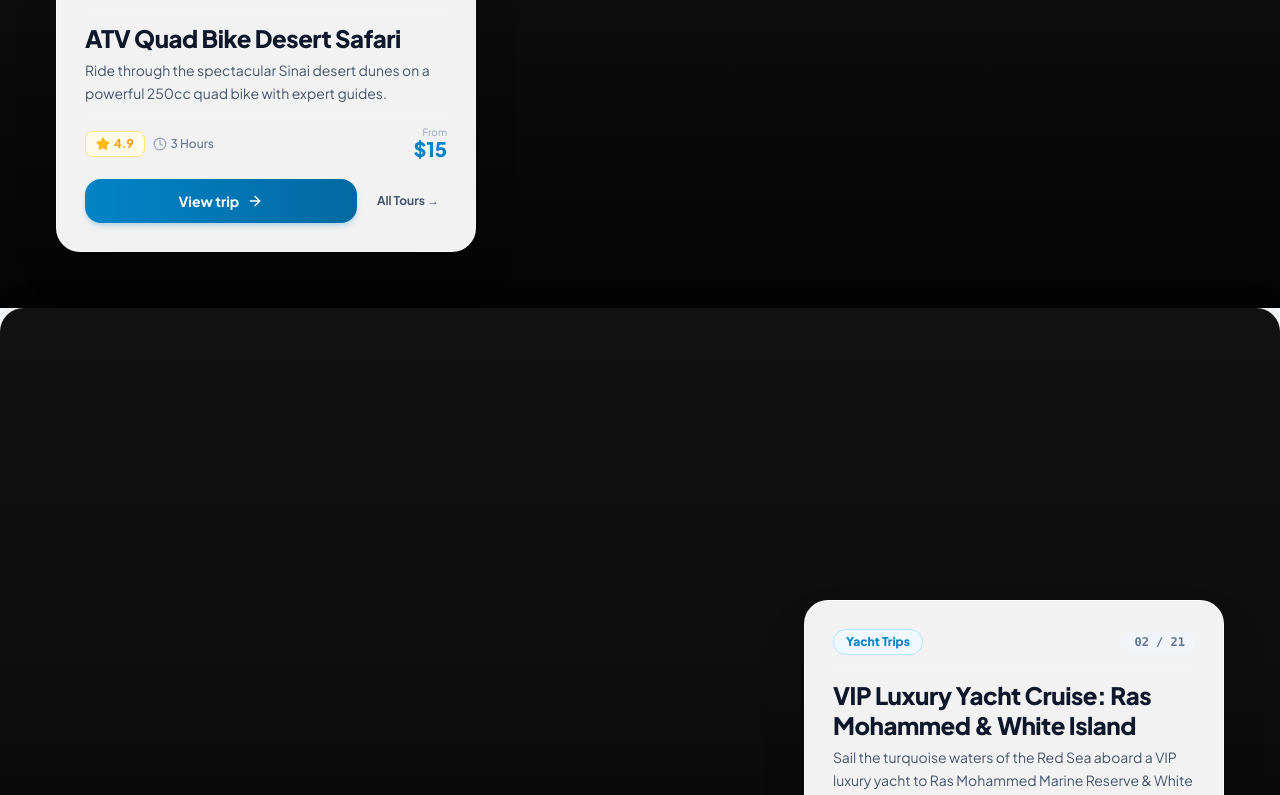
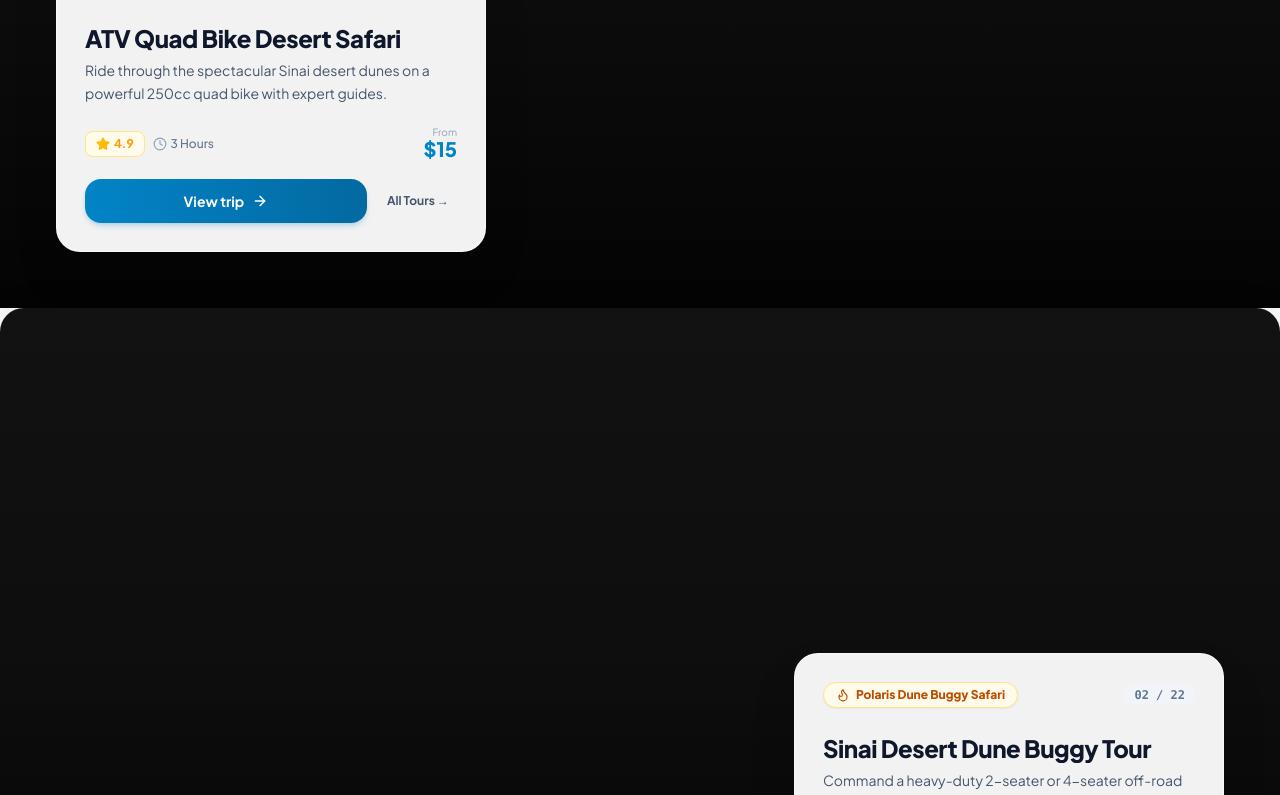
Before and after one commit to ahmedyasser1234/elhana, a React (Vite) app: page / in a window 1280 px wide. Shown: the part 1225-2020 px from the top of the page. Built offline with nearby package versions, Linux system fonts and the light colour scheme.

Commit message:
feat: strictly order TripStack and HomePage flow (Safari -> Sea -> Transfers -> Outside Sharm) and verify high-res imagery

```diff
--- a/public/media-manifest.json
+++ b/public/media-manifest.json
@@ -1,5 +1,5 @@
 {
-  "generated": "2026-11-16T15:51:09.529Z",
+  "generated": "2026-11-16T18:10:35.801Z",
   "items": [
     {
       "url": "/images/safari/atv/double/dinner/WhatsApp Image 2026-10-05 at 11.26.00 AM (1).jpeg",
--- a/src/components/TripStack.jsx
+++ b/src/components/TripStack.jsx
@@ -6,7 +6,12 @@ import {
   Clock,
   ArrowLeft,
   ArrowRight,
-  Compass
+  Compass,
+  Ship,
+  Car,
+  MapPin,
+  Flame,
+  Waves
 } from 'lucide-react';
 import { EXPERIENCES, getLocalizedExperience } from '../data/experiences';
 import { useCurrency } from '../context/CurrencyContext';
@@ -15,29 +20,210 @@ import StackSection from './StackSection';
 const pad = (n) => String(n).padStart(2, '0');
 const toWebp = (url) => (url ? url.replace(/\.(jpg|jpeg|png)$/i, '.webp') : url);
 
-// Complete ordered list of ALL tours and adventures offered by El Hana Group
-const ALL_OFFERED_SLUGS = [
-  { slug: 'atv-quad-bike-safari', focus: 'center 45%', image: '/images/real/user-atv-safari.webp' },
-  { slug: 'vip-yacht-ras-mohammed-white-island', focus: 'center 45%', image: '/images/sea/ras-mohammed-luxury-yacht.webp' },
-  { slug: 'dune-buggy-adventure', focus: 'center 50%', image: '/images/real/polaris-buggy-white.webp' },
-  { slug: 'authentic-bedouin-experience-dinner', focus: 'center 45%', image: '/images/real/camel-caravan.jpg' },
-  { slug: 'introductory-scuba-diving-red-sea', focus: 'center 35%', image: '/images/sea/scuba-diving-intro.jpg' },
-  { slug: 'dahab-blue-hole-canyon-trip', focus: 'center 55%', image: '/images/excursions/dahab/dahab-blue-hole-lagoon.jpg' },
-  { slug: 'st-catherine-mount-sinai-trip', focus: 'center 50%', image: '/images/excursions/catherine/mount-sinai-sea-of-clouds.jpg' },
-  { slug: 'tiran-island-snorkeling-boat-trip', focus: 'center 40%', image: '/images/sea/snorkeling-ras-mohammed-reef.jpg' },
-  { slug: 'camel-riding', focus: 'center 45%', image: '/images/real/camel-riding-hero.jpg' },
-  { slug: 'horse-riding', focus: 'center 45%', image: '/images/real/horse-riding-hero.jpg' },
-  { slug: 'red-sea-parasailing-adventure', focus: 'center 40%', image: '/images/sea/parasailing-sharm-flight.jpg' },
-  { slug: 'banana-boat-tube-water-fun', focus: 'center 45%', image: '/images/sea/banana-boat-water-ride.jpg' },
-  { slug: 'dolphin-swim-show-experience', focus: 'center 40%', image: '/images/sea/dolphin-show-sharm.jpg' },
-  { slug: 'nuweiba-wishwashi-canyon-safari', focus: 'center 50%', image: '/images/excursions/nuweiba/nuweiba-wishwashi-emerald.jpg' },
-  { slug: 'taba-fjord-bay-castle-tour', focus: 'center 50%', image: '/images/excursions/taba/taba-fjord-bay-crystal.jpg' },
-  { slug: 'luxury-polaris-canam-buggy-safari', focus: 'center 50%', image: '/images/real/family-buggy-ride.jpg' },
-  { slug: 'super-desert-combo-safari', focus: 'center 45%', image: '/images/real/polaris-buggy-family.webp' },
-  { slug: 'ras-mohammed-land-bus-tour', focus: 'center 45%', image: '/images/real/IMG-20260722-WA0087.jpg' },
-  { slug: 'romantic-bedouin-candlelight-dinner', focus: 'center 45%', image: '/images/romantic/romantic-bedouin-candlelight-dinner.jpg' },
-  { slug: 'marry-me-proposal-yacht', focus: 'center 45%', image: '/images/romantic/marry-me-proposal-yacht.jpg' },
-  { slug: 'marry-me-proposal-desert', focus: 'center 45%', image: '/images/romantic/marry-me-proposal-desert.jpg' }
+// Strictly ordered: 1. Safari First -> 2. Sea & Marine -> 3. Transfers -> 4. Outside Sharm
+const ORDERED_TRIP_DEFINITIONS = [
+  // ═══════════════════════════════════════════════════════════════
+  // 1. رحلات السفاري والصحراء أولاً (Desert Safari Group)
+  // ═══════════════════════════════════════════════════════════════
+  {
+    slug: 'atv-quad-bike-safari',
+    group: 'safari',
+    groupBadgeAr: 'سفاري الصحراء والبيتش باجي',
+    groupBadgeEn: 'Sinai Desert Quad Safari',
+    focus: 'center 45%',
+    image: '/images/real/user-atv-safari.webp'
+  },
+  {
+    slug: 'dune-buggy-adventure',
+    group: 'safari',
+    groupBadgeAr: 'سفاري الكار باجي في الجبال',
+    groupBadgeEn: 'Polaris Dune Buggy Safari',
+    focus: 'center 50%',
+    image: '/images/real/polaris-buggy-white.webp'
+  },
+  {
+    slug: 'luxury-polaris-canam-buggy-safari',
+    group: 'safari',
+    groupBadgeAr: 'سفاري بولاريس وكان-آم توربو VIP',
+    groupBadgeEn: 'Can-Am & Polaris Turbo VIP',
+    focus: 'center 50%',
+    image: '/images/real/family-buggy-ride.jpg'
+  },
+  {
+    slug: 'super-desert-combo-safari',
+    group: 'safari',
+    groupBadgeAr: 'سوبر سفاري كومبو شامل',
+    groupBadgeEn: 'Super Safari Combo All-In-One',
+    focus: 'center 45%',
+    image: '/images/real/polaris-buggy-family.webp'
+  },
+  {
+    slug: 'authentic-bedouin-experience-dinner',
+    group: 'safari',
+    groupBadgeAr: 'سهرة وعشاء بدوي ورصد النجوم',
+    groupBadgeEn: 'Bedouin Dinner & Stargazing',
+    focus: 'center 45%',
+    image: '/images/safari/bedouin/vip/IMG-20260722-WA0354.jpg'
+  },
+  {
+    slug: 'camel-riding',
+    group: 'safari',
+    groupBadgeAr: 'قوافل الجمال البدوية بالغروب',
+    groupBadgeEn: 'Sunset Camel Caravan Ride',
+    focus: 'center 45%',
+    image: '/images/real/camel-riding-hero.jpg'
+  },
+  {
+    slug: 'horse-riding',
+    group: 'safari',
+    groupBadgeAr: 'ركوب الخيل العربي الأصيل',
+    groupBadgeEn: 'Arabian Horseback Riding',
+    focus: 'center 45%',
+    image: '/images/real/horse-riding-hero.jpg'
+  },
+  {
+    slug: 'romantic-bedouin-candlelight-dinner',
+    group: 'safari',
+    groupBadgeAr: 'عشاء رومانسي بالخيمة البدوية',
+    groupBadgeEn: 'Romantic Bedouin Dinner',
+    focus: 'center 45%',
+    image: '/images/romantic/romantic-bedouin-candlelight-dinner.jpg'
+  },
+  {
+    slug: 'marry-me-proposal-desert',
+    group: 'safari',
+    groupBadgeAr: 'باقة طلب الزواج VIP في الصحراء',
+    groupBadgeEn: 'Desert VIP Proposal Package',
+    focus: 'center 45%',
+    image: '/images/romantic/marry-me-proposal-desert.jpg'
+  },
+
+  // ═══════════════════════════════════════════════════════════════
+  // 2. الرحلات والأنشطة البحرية (Sea & Marine Group)
+  // ═══════════════════════════════════════════════════════════════
+  {
+    slug: 'vip-yacht-ras-mohammed-white-island',
+    group: 'sea',
+    groupBadgeAr: 'يخوت ملكية VIP لرأس محمد',
+    groupBadgeEn: 'VIP Luxury Yacht & White Island',
+    focus: 'center 45%',
+    image: '/images/sea/ras-mohammed-luxury-yacht.webp'
+  },
+  {
+    slug: 'introductory-scuba-diving-red-sea',
+    group: 'sea',
+    groupBadgeAr: 'غوص استكشافي بالأسطوانة PADI',
+    groupBadgeEn: 'Red Sea Scuba Diving & Reefs',
+    focus: 'center 35%',
+    image: '/images/sea/scuba-diving-intro.jpg'
+  },
+  {
+    slug: 'tiran-island-snorkeling-boat-trip',
+    group: 'sea',
+    groupBadgeAr: 'رحلة يخت وسنوركلينج جزيرة تيران',
+    groupBadgeEn: 'Tiran Island Snorkeling Cruise',
+    focus: 'center 40%',
+    image: '/images/sea/snorkeling-ras-mohammed-reef.jpg'
+  },
+  {
+    slug: 'red-sea-parasailing-adventure',
+    group: 'sea',
+    groupBadgeAr: 'باراشوت الألعاب المائية بشرم',
+    groupBadgeEn: 'Red Sea Parasailing Flight',
+    focus: 'center 40%',
+    image: '/images/sea/parasailing-sharm-flight.jpg'
+  },
+  {
+    slug: 'banana-boat-tube-water-fun',
+    group: 'sea',
+    groupBadgeAr: 'ألعاب البانانا بوت والتيوب المائية',
+    groupBadgeEn: 'Banana Boat & Water Tube Ride',
+    focus: 'center 45%',
+    image: '/images/sea/banana-boat-water-ride.jpg'
+  },
+  {
+    slug: 'dolphin-swim-show-experience',
+    group: 'sea',
+    groupBadgeAr: 'عرض ودولفين شو والسباحة معها',
+    groupBadgeEn: 'Dolphin Show & Swim Experience',
+    focus: 'center 40%',
+    image: '/images/sea/dolphin-show-sharm.jpg'
+  },
+  {
+    slug: 'marry-me-proposal-yacht',
+    group: 'sea',
+    groupBadgeAr: 'باقة طلب الزواج VIP على اليخت',
+    groupBadgeEn: 'VIP Yacht Proposal Package',
+    focus: 'center 45%',
+    image: '/images/romantic/marry-me-proposal-yacht.jpg'
+  },
+  {
+    slug: 'ras-mohammed-land-bus-tour',
+    group: 'sea',
+    groupBadgeAr: 'جولة محمية رأس محمد البرية بالباص',
+    groupBadgeEn: 'Ras Mohammed Overland Bus Tour',
+    focus: 'center 45%',
+    image: '/images/real/IMG-20260722-WA0087.jpg'
+  },
+
+  // ═══════════════════════════════════════════════════════════════
+  // 3. الانتقالات الخاصة بالمطار وجنوب سيناء (Transfers Group)
+  // ═══════════════════════════════════════════════════════════════
+  {
+    slug: 'vip-airport-transfers-sinai',
+    group: 'transfers',
+    isCustomTransfer: true,
+    groupBadgeAr: 'انتقالات خاصة 24/7 داخل جنوب سيناء',
+    groupBadgeEn: '24/7 South Sinai VIP Transfers',
+    focus: 'center 45%',
+    image: '/images/transfers/vip-transfers-sharm.webp',
+    titleAr: 'انتقالات خاصة VIP بين مطار وفنادق شرم الشيخ وجنوب سيناء',
+    titleEn: 'VIP Private Airport & South Sinai Hotel Transfers 24/7',
+    subtitleAr: 'توصيل مريح ومكيف بأسعار ثابتة ومحددة مسبقاً من مطار شرم الشيخ الدولي لجميع الفنادق والمنتجعات، ورحلات سياحية خاصة لدهب وسانت كاترين بأسطول ليموزين سيدان، ميني فان 6 ركاب، وتويوتا هاي إيس 15 راكب.',
+    subtitleEn: 'Pre-fixed price private airport and intercity transfers across Sharm El Sheikh, Dahab, and Saint Catherine with licensed luxury sedans, 6-pax minivans, and 15-pax HiAce microbuses.',
+    startingPrice: 15,
+    rating: 4.95,
+    reviewsCount: 420,
+    durationAr: 'خدمة 24/7 مع تتبع الرحلات',
+    durationEn: '24/7 Door-to-Door Service',
+    href: '/transfers'
+  },
+
+  // ═══════════════════════════════════════════════════════════════
+  // 4. الرحلات إلى خارج شرم الشيخ (Excursions Outside Sharm)
+  // ═══════════════════════════════════════════════════════════════
+  {
+    slug: 'dahab-blue-hole-canyon-trip',
+    group: 'outside-sharm',
+    groupBadgeAr: 'رحلات خارج شرم • جولة دهب وبلو هول',
+    groupBadgeEn: 'Outside Sharm • Dahab & Blue Hole',
+    focus: 'center 55%',
+    image: '/images/excursions/dahab/dahab-blue-hole-lagoon.jpg'
+  },
+  {
+    slug: 'st-catherine-mount-sinai-trip',
+    group: 'outside-sharm',
+    groupBadgeAr: 'رحلات خارج شرم • جبل موسى وسانت كاترين',
+    groupBadgeEn: 'Outside Sharm • Mount Sinai & Monastery',
+    focus: 'center 50%',
+    image: '/images/excursions/catherine/mount-sinai-sea-of-clouds.jpg'
+  },
+  {
+    slug: 'nuweiba-wishwashi-canyon-safari',
+    group: 'outside-sharm',
+    groupBadgeAr: 'رحلات خارج شرم • وادي الوشواشي نويبع',
+    groupBadgeEn: 'Outside Sharm • Nuweiba Wishwashi Canyon',
+    focus: 'center 50%',
+    image: '/images/excursions/nuweiba/nuweiba-wishwashi-emerald.jpg'
+  },
+  {
+    slug: 'taba-fjord-bay-castle-tour',
+    group: 'outside-sharm',
+    groupBadgeAr: 'رحلات خارج شرم • فيورد طابا وقلعة صلاح الدين',
+    groupBadgeEn: 'Outside Sharm • Taba Fjord Bay & Castle',
+    focus: 'center 50%',
+    image: '/images/excursions/taba/taba-fjord-bay-crystal.jpg'
+  }
 ];
 
 export default function TripStack({ startIndex = 1, trips: customTrips }) {
@@ -46,28 +232,51 @@ export default function TripStack({ startIndex = 1, trips: customTrips }) {
   const isAr = i18n.language === 'ar';
   const ArrowIcon = isAr ? ArrowLeft : ArrowRight;
 
-  // Resolve all offered trips with active locale and authentic photography
+  // Resolve ordered trips with authentic high-res images and localized details
   const trips = useMemo(() => {
     if (customTrips && customTrips.length > 0) return customTrips;
 
-    return ALL_OFFERED_SLUGS.map((item) => {
+    return ORDERED_TRIP_DEFINITIONS.map((item) => {
+      // Custom Transfer Card
+      if (item.isCustomTransfer) {
+        return {
+          id: 'exp-transfers-sinai',
+          slug: item.slug,
+          title: isAr ? item.titleAr : item.titleEn,
+          subtitle: isAr ? item.subtitleAr : item.subtitleEn,
+          categoryBadge: isAr ? item.groupBadgeAr : item.groupBadgeEn,
+          group: item.group,
+          image: item.image,
+          href: item.href,
+          focus: item.focus || 'center',
+          rating: item.rating,
+          duration: isAr ? item.durationAr : item.durationEn,
+          startingPrice: item.startingPrice
+        };
+      }
+
+      // Catalog Experience Card
       const found = EXPERIENCES.find((e) => e.slug === item.slug) || EXPERIENCES[0];
       const localized = getLocalizedExperience(found, i18n.language);
 
       const tripImage = item.image || (found.images && found.images.length > 0 ? found.images[0] : '/images/real/user-atv-safari.webp');
+
+      const badgeLabel = isAr
+        ? (item.groupBadgeAr || localized.categoryLabel || 'رحلة مميزة')
+        : (item.groupBadgeEn || localized.categoryLabel || 'Featured Tour');
 
       return {
         id: found.id,
         slug: found.slug,
         title: localized.title,
         subtitle: localized.shortDescription,
-        categoryBadge: localized.categoryLabel || (isAr ? 'رحلة مميزة' : 'Featured Tour'),
+        categoryBadge: badgeLabel,
+        group: item.group,
         image: tripImage,
         href: `/experience/${found.slug}`,
         focus: item.focus || 'center',
         rating: localized.rating || 4.9,
-        reviewsCount: localized.reviewsCount || 150,
-        duration: localized.duration || '3 Hours',
+        duration: localized.duration || (isAr ? '3 ساعات' : '3 Hours'),
         startingPrice: localized.startingPrice || 25
       };
     });
@@ -78,8 +287,25 @@ export default function TripStack({ startIndex = 1, trips: customTrips }) {
   return (
     <>
       {trips.map((trip, i) => {
+        // Desktop floating card alternates left & right for engaging motion
         const side = i % 2 === 1 ? 'md:end-14' : 'md:start-14';
         const globalIndex = startIndex + i;
+
+        // Group accent badge styling
+        const isSafari = trip.group === 'safari';
+        const isSea = trip.group === 'sea';
+        const isTransfer = trip.group === 'transfers';
+        const isOutsideSharm = trip.group === 'outside-sharm';
+
+        const badgeStyle = isSafari
+          ? 'bg-amber-50 text-amber-700 border-amber-200'
+          : isSea
+          ? 'bg-sky-50 text-[#0284C7] border-sky-200'
+          : isTransfer
+          ? 'bg-emerald-50 text-emerald-700 border-emerald-200'
+          : 'bg-purple-50 text-purple-700 border-purple-200';
+
+        const GroupIcon = isSafari ? Flame : isSea ? Waves : isTransfer ? Car : MapPin;
 
         return (
           <StackSection
@@ -90,7 +316,7 @@ export default function TripStack({ startIndex = 1, trips: customTrips }) {
             bg="bg-neutral-900"
             className="h-[calc(100svh-var(--header-h))] relative"
           >
-            {/* Full-Bleed Background Image */}
+            {/* Full-Bleed High-Res Photographic Background */}
             <picture className="absolute inset-0 h-full w-full">
               <source srcSet={toWebp(trip.image)} type="image/webp" />
               <img
@@ -105,17 +331,18 @@ export default function TripStack({ startIndex = 1, trips: customTrips }) {
               />
             </picture>
 
-            {/* Ambient Dark Gradient for Mobile Readability */}
+            {/* Dark Ambient Gradient for High Contrast */}
             <div className="pointer-events-none absolute inset-0 bg-gradient-to-t from-black/80 via-black/25 to-transparent md:bg-black/20" />
 
-            {/* Floating Glassmorphic Trip Details Card (The classic alternating stack card) */}
+            {/* Floating Glassmorphic Trip Details Card */}
             <div
-              className={`absolute inset-x-4 bottom-6 bg-white/95 backdrop-blur-md p-5 sm:p-6 shadow-2xl rounded-3xl md:inset-x-auto md:bottom-14 md:w-[420px] md:p-7 border border-white/60 space-y-3.5 transition-all duration-300 ${side}`}
+              className={`absolute inset-x-4 bottom-6 bg-white/95 backdrop-blur-md p-5 sm:p-6 shadow-2xl rounded-3xl md:inset-x-auto md:bottom-14 md:w-[430px] md:p-7 border border-white/60 space-y-3.5 transition-all duration-300 ${side}`}
             >
-              {/* Category & Slide Counter */}
+              {/* Category & Counter */}
               <div className="flex items-center justify-between gap-2 border-b border-slate-100 pb-2.5">
-                <span className="px-3 py-1 rounded-full text-xs font-black bg-sky-50 text-[#0284C7] border border-sky-200">
-                  {trip.categoryBadge}
+                <span className={`px-3 py-1 rounded-full text-xs font-black border flex items-center gap-1.5 shadow-xs ${badgeStyle}`}>
+                  <GroupIcon className="w-3.5 h-3.5" />
+                  <span>{trip.categoryBadge}</span>
                 </span>
                 <p dir="ltr" className="text-xs font-mono font-bold text-slate-500 bg-slate-100 px-2.5 py-0.5 rounded-full">
                   {pad(i + 1)} / {pad(total)}
@@ -124,7 +351,7 @@ export default function TripStack({ startIndex = 1, trips: customTrips }) {
 
               {/* Title & Short Description */}
               <div className="space-y-1.5">
-                <h2 className="text-xl sm:text-2xl md:text-2xl font-black font-heading leading-tight text-slate-900 line-clamp-2">
+                <h2 className="text-xl sm:text-2xl font-black font-heading leading-tight text-slate-900 line-clamp-2">
                   {trip.title}
                 </h2>
                 <p className="text-xs sm:text-sm leading-relaxed text-slate-600 line-clamp-3">
@@ -160,15 +387,15 @@ export default function TripStack({ startIndex = 1, trips: customTrips }) {
                 <Link
                   to={trip.href}
                   aria-label={`${t('trips.view', 'عرض الرحلة')}: ${trip.title}`}
-                  className="inline-flex items-center justify-center gap-2 flex-1 py-3 rounded-2xl bg-gradient-to-r from-[#0284C7] to-[#0369A1] hover:from-[#0369A1] hover:to-[#075985] text-white text-xs sm:text-sm font-bold shadow-md shadow-[#0284C7]/20 hover:shadow-lg transition-all group/btn"
+                  className="inline-flex items-center justify-center gap-2 flex-1 py-3 rounded-2xl bg-gradient-to-r from-[#0284C7] to-[#0369A1] hover:from-[#0369A1] hover:to-[#075985] text-white text-xs sm:text-sm font-bold shadow-md shadow-[#0284C7]/20 hover:shadow-lg transition-all group/btn cursor-pointer"
                 >
-                  <span>{t('trips.view', 'عرض تفاصيل الرحلة')}</span>
+                  <span>{isTransfer ? (isAr ? 'حجز وتفاصيل الانتقالات' : 'Book Transfers') : t('trips.view', 'عرض تفاصيل الرحلة')}</span>
                   <ArrowIcon className="w-4 h-4 transition-transform group-hover/btn:translate-x-1 rtl:group-hover/btn:-translate-x-1" />
                 </Link>
 
                 <Link
                   to="/experiences"
-                  className="text-xs font-bold text-slate-600 hover:text-[#0284C7] px-2 py-2 transition-colors whitespace-nowrap"
+                  className="text-xs font-bold text-slate-600 hover:text-[#0284C7] px-2 py-2 transition-colors whitespace-nowrap cursor-pointer"
                 >
                   {isAr ? 'جميع الرحلات ←' : 'All Tours →'}
                 </Link>
```
Also changed, not shown: src/pages/HomePage.jsx (+24 -24 lines), 2 other files (tests, documents, lock files or other folders).
